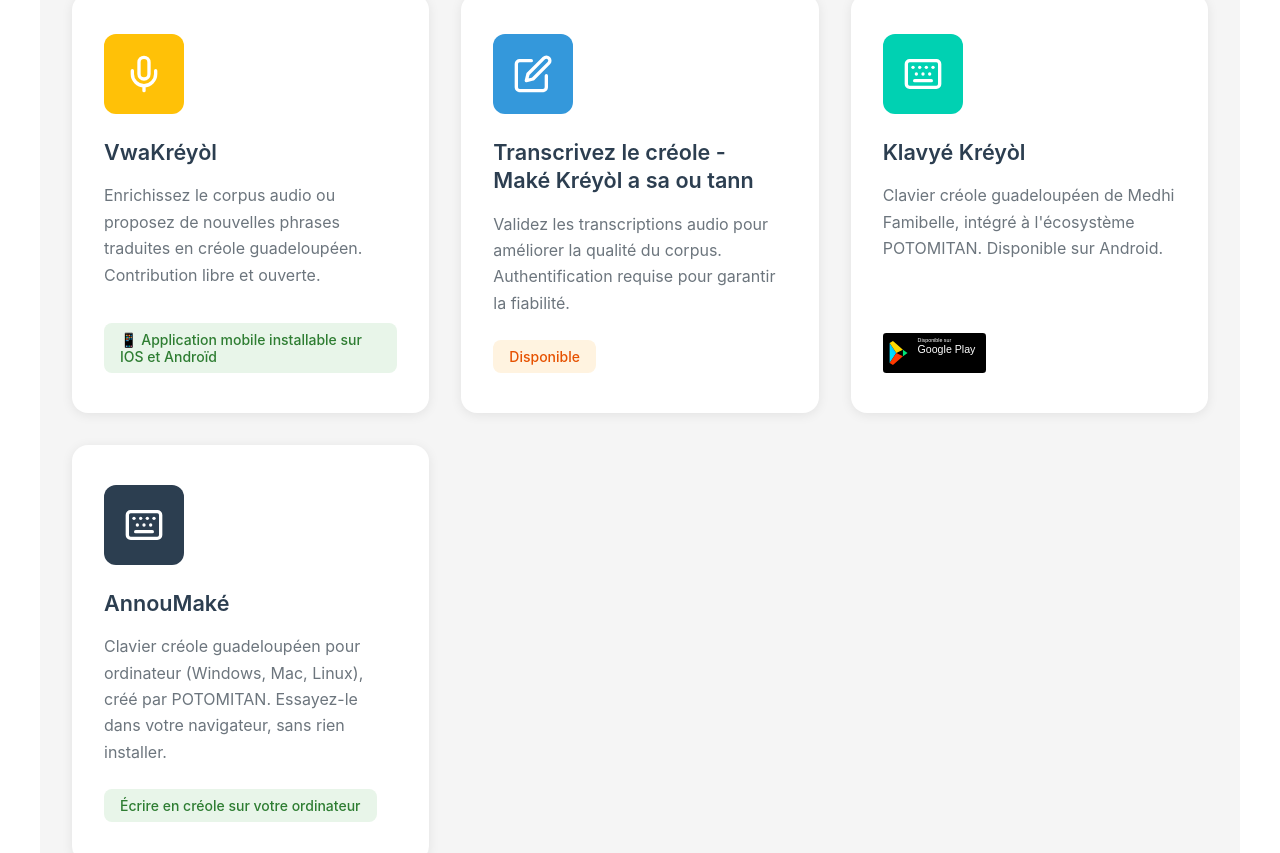
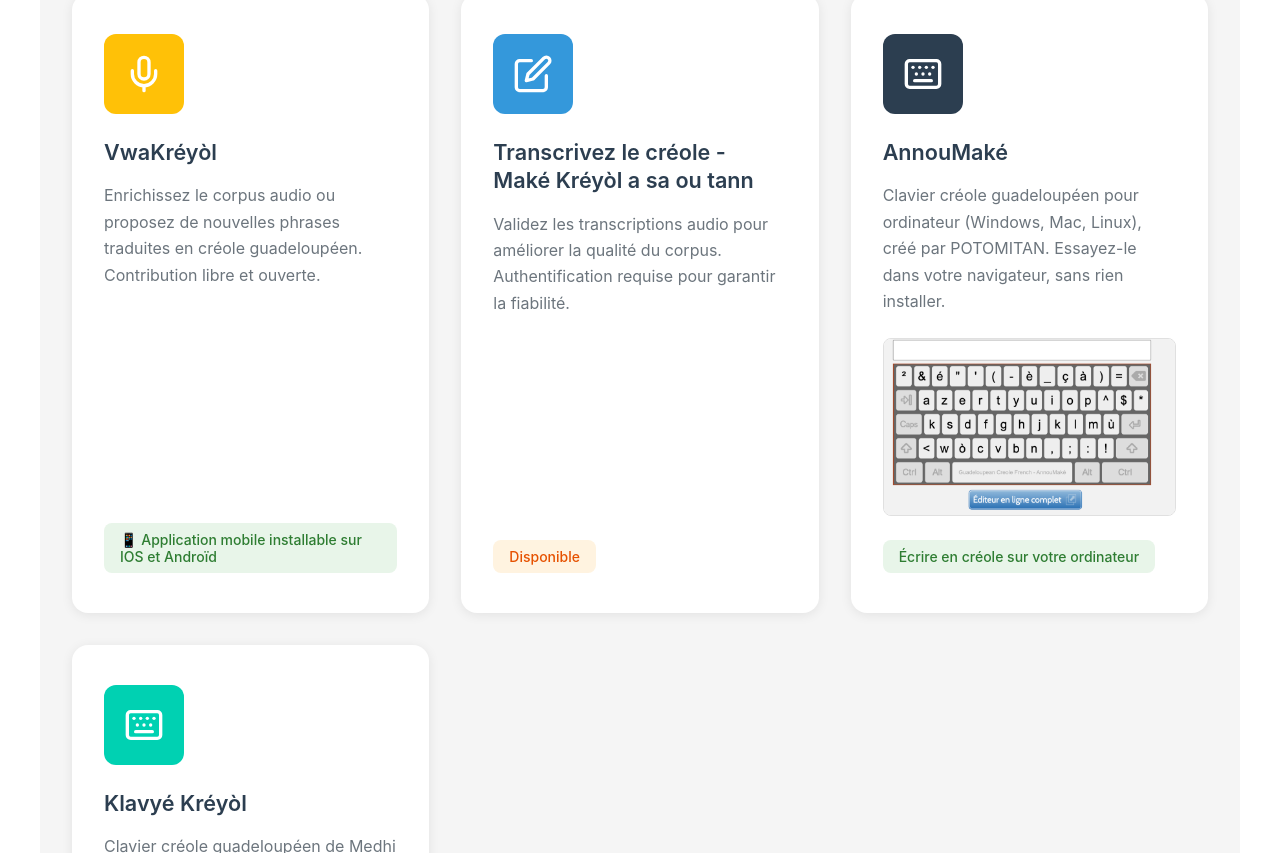
Before and after one commit to Brdcie/potomitan-landing, a React (Vite) app: page / in a window 1280 px wide. Shown: the part 4227-5080 px from the top of the page. Built offline with nearby package versions, Linux system fonts and the light colour scheme.

Commit message:
AnnouMaké : capture du clavier dans la carte, placée avant Klavyé Kréyòl

```diff
--- a/src/components/Applications.jsx
+++ b/src/components/Applications.jsx
@@ -36,21 +36,22 @@ const Applications = () => {
       badge: { text: 'Disponible', type: 'auth' }
     },
     {
+      // Lien provisoire vers le catalogue Keyman, à remplacer par annoumake.fr quand la page d'installation existera
+      title: 'AnnouMaké',
+      description: 'Clavier créole guadeloupéen pour ordinateur (Windows, Mac, Linux), créé par POTOMITAN. Essayez-le dans votre navigateur, sans rien installer.',
+      icon: Keyboard,
+      iconColor: '#2C3E50',
+      link: 'https://keyman.com/fr/keyboards/potomitan_gcf',
+      image: { src: '/annoumake-clavier.png', alt: 'Le clavier AnnouMaké affiché dans le navigateur : disposition AZERTY avec les touches è, ò, ù, à, é' },
+      badge: { text: 'Écrire en créole sur votre ordinateur', type: 'open' }
+    },
+    {
       title: 'Klavyé Kréyòl',
       description: "Clavier créole guadeloupéen de Medhi Famibelle, intégré à l'écosystème POTOMITAN. Disponible sur Android.",
       icon: Keyboard,
       iconColor: '#00D1B2', // Vert (ta couleur primaire)
       link: 'https://play.google.com/store/apps/details?id=com.potomitan.kreyolkeyboard&utm_source=emea_Med',
       badge: { type: 'google-play', image: '/google-play-badge-fr.svg' }
-    },
-    {
-      // Lien provisoire vers le catalogue Keyman, à remplacer par annoumake.fr quand la page d'installation existera
-      title: 'AnnouMaké',
-      description: 'Clavier créole guadeloupéen pour ordinateur (Windows, Mac, Linux), créé par POTOMITAN. Essayez-le dans votre navigateur, sans rien installer.',
-      icon: Keyboard,
-      iconColor: '#2C3E50',
-      link: 'https://keyman.com/fr/keyboards/potomitan_gcf',
-      badge: { text: 'Écrire en créole sur votre ordinateur', type: 'open' }
     }
   ];
 
@@ -126,6 +127,14 @@ const Applications = () => {
                 </div>
                 <h4>{app.title}</h4>
                 <p>{app.description}</p>
+                {app.image && (
+                  <img
+                    className="app-screenshot"
+                    src={app.image.src}
+                    alt={app.image.alt}
+                    loading="lazy"
+                  />
+                )}
                 {app.badge && (
                   <span className={`app-badge badge-${app.badge.type}`}>
                     {app.badge.image ? (
--- a/src/index.css
+++ b/src/index.css
@@ -370,6 +370,14 @@ footer[id] {
   flex-grow: 1;
 }
 
+.app-screenshot {
+  width: 100%;
+  height: auto;
+  border-radius: 8px;
+  border: 1px solid #e0e0e0;
+  margin-bottom: 1.5rem;
+}
+
 /* Initiative Section */
 .initiative {
   background-color: var(--white);
```
Also changed, not shown: public/annoumake-clavier.png (added).
